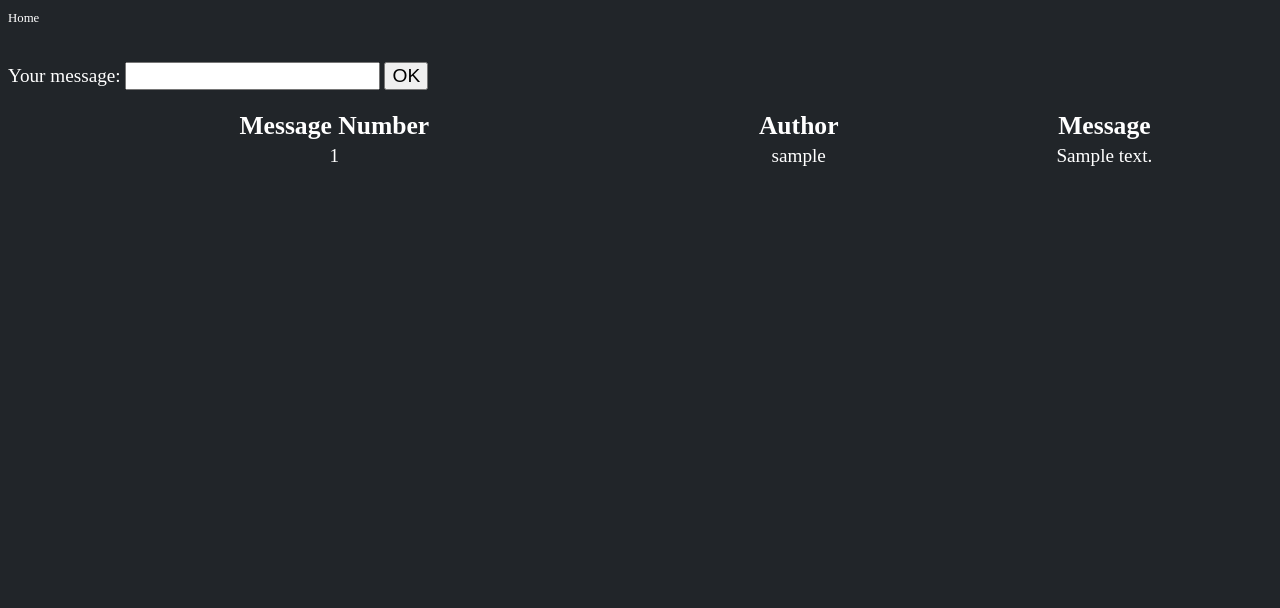
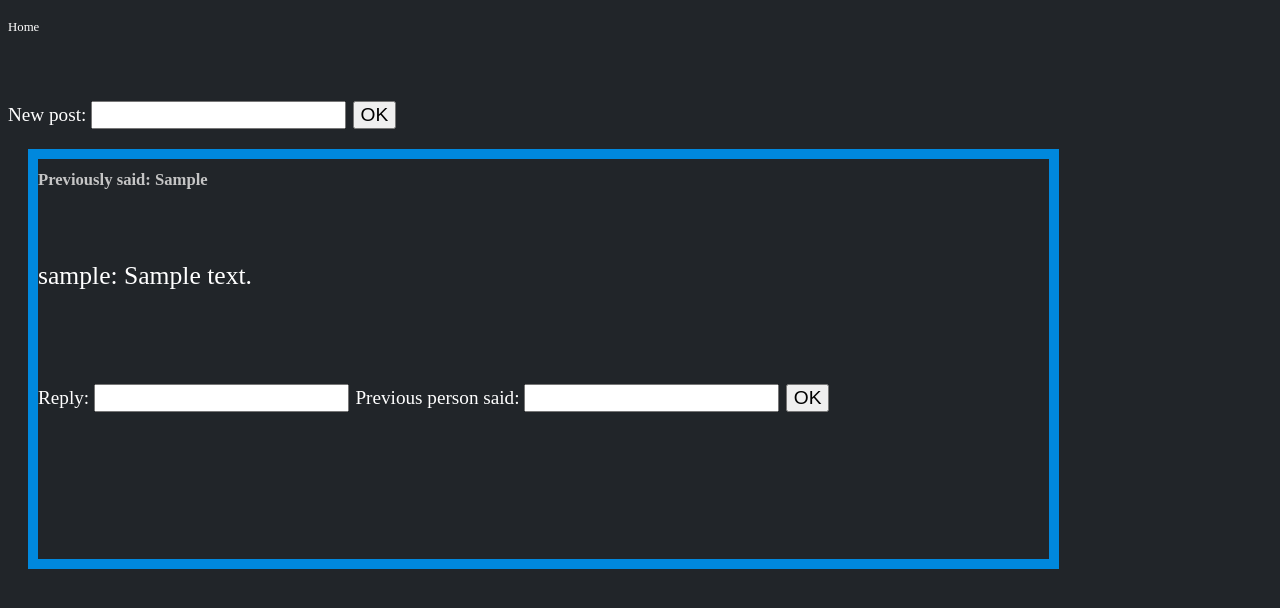
Before and after one commit to cfstar188/Decidophobia.com, a Django app: page /discussion_board/messages/ in a window 1280 px wide. Shown: the top 608 px of the page. Run offline with Django 5.2, Linux system fonts and the light colour scheme; tables that the repository leaves empty hold one stand-in row (values such as "Sample post").

Commit message:
Discussion Board scrum 66

```diff
--- a/backend/discussionBoard/models.py
+++ b/backend/discussionBoard/models.py
@@ -6,6 +6,7 @@ from django.contrib.auth.models import User
 class Message(models.Model):
     user = models.ForeignKey(User, on_delete=models.CASCADE)
     message = models.CharField(max_length=150)
+    replyTo = models.CharField(max_length=200, default=None, blank=True, null=True)
 
     def __str__(self) -> str:
         return self.message
--- a/backend/discussionBoard/urls.py
+++ b/backend/discussionBoard/urls.py
@@ -4,5 +4,6 @@ from . import views
 # URLConfigs
 urlpatterns = [
     path('messages/', views.messageBoard),
-    path('testReq/', views.requestTest)
+    path('testReq/', views.requestTest),
+    path('testo/', views.htmlAndCssTest),
 ]
--- a/backend/discussionBoard/views.py
+++ b/backend/discussionBoard/views.py
@@ -15,10 +15,13 @@ def messageBoard(request):
     if request.method == 'POST':
         if request.user.is_authenticated:
             req = request.POST.get('your_message')
+            replyreq = request.POST.get('reply_message')
+            replyingTo = request.POST.get('replyingTo')
 
-            print(req)
-            print(request.user.username)
-            models.Message.objects.create(user=request.user, message=req)
+            if req is not None:
+                models.Message.objects.create(user=request.user, message=req)
+            elif replyreq is not None:
+                models.Message.objects.create(user=request.user, message=replyreq, replyTo=replyingTo)
             return redirect('http://127.0.0.1:8000/discussion_board/messages/')
         else:
             return redirect('http://127.0.0.1:8000/login/')
@@ -28,3 +31,6 @@ def messageBoard(request):
 
 def requestTest(request):
     return HttpResponse(request.body)
+
+def htmlAndCssTest(request):
+    return render(request, 'testo.html')
--- a/backend/templates/discussBoard.html
+++ b/backend/templates/discussBoard.html
@@ -12,6 +12,23 @@
         font-family: Roboto;
         font-size: larger;
     }
+
+    body {
+        color: #fff;
+        font-size: 2vw;
+    }
+
+    div{
+        height: 400px;
+        width: 80%;
+        border: 10px solid #0088dd;
+        margin: 20px;
+    }
+
+    h1 {
+        font-size: 1.3vw;
+        color: #c5c5c5
+    }
 </style>
 
 <body style="background-color:#212529">
@@ -25,11 +42,12 @@
     <br>
     <form action = "" method = "POST">
         {% csrf_token %}
-        <label style="color:#fff;font-size:1.5vw" for="your_message">Your message: </label>
-        <input style="font-size:1.5vw" id="your_message" type="text" name="your_message">
+        <label style="color:#fff;font-size:1.5vw" for="your_message">New post: </label>
+        <input style="font-size:1.5vw" id="your_message" type="text" name="your_message", required="required">
         <input style="font-size:1.5vw" type="submit" value="OK">
     </form>
 
+    <!--
     <table style="width:100%">
         <thead>
           <tr>
@@ -48,6 +66,33 @@
                 </tr>
             {% endfor %}
         </tbody>
+        -->
+
+        {% for entry in messagesList %}
+        <tr>
+
+            <div>
+                <!--{{forloop.counter}}-->
+                <h1> Previously said: {{entry.replyTo}}</h1>
+                <br>
+                <br>
+                {{entry.user}}: {{entry.message}}
+                <br>
+                <br>
+                <br>
+                <br>
+                <form action = "" method = "POST">
+                    {% csrf_token %}
+                    <label style="color:#fff;font-size:1.5vw" for="reply_message">Reply: </label>
+                    <input style="font-size:1.5vw" id="reply_message" type="text" name="reply_message", required="required">
+                    <label style="color:#fff;font-size:1.5vw" for="reply_message"> Previous person said: </label>
+                    <input style="font-size:1.5vw" id="replyingTo" type="text" name="replyingTo", required="required">
+                    <input style="font-size:1.5vw" type="submit" value="OK">
+                </form>
+            </div>
+
+        </tr>
+    {% endfor %}
 
 </body>
 </html>
--- a/backend/templates/home.html
+++ b/backend/templates/home.html
@@ -23,7 +23,7 @@
         <nav style="display: flex;">
             <div>
                 <a href="#" >Home</a>
-                <a href="#" style="text-decoration: none;">Discussion Board</a>
+                <a href="discussion_board/messages" style="text-decoration: none;">Discussion Board</a>
                 {% if request.user.is_authenticated %}
                 <a href="{% url 'cart' %}" style="text-decoration: none;">Shopping Cart</a>
                 {% endif %}
```
Also changed, not shown: backend/templates/styling.css (added, +8 -0 lines), backend/discussionBoard/migrations/0002_message_replyto.py (added).
